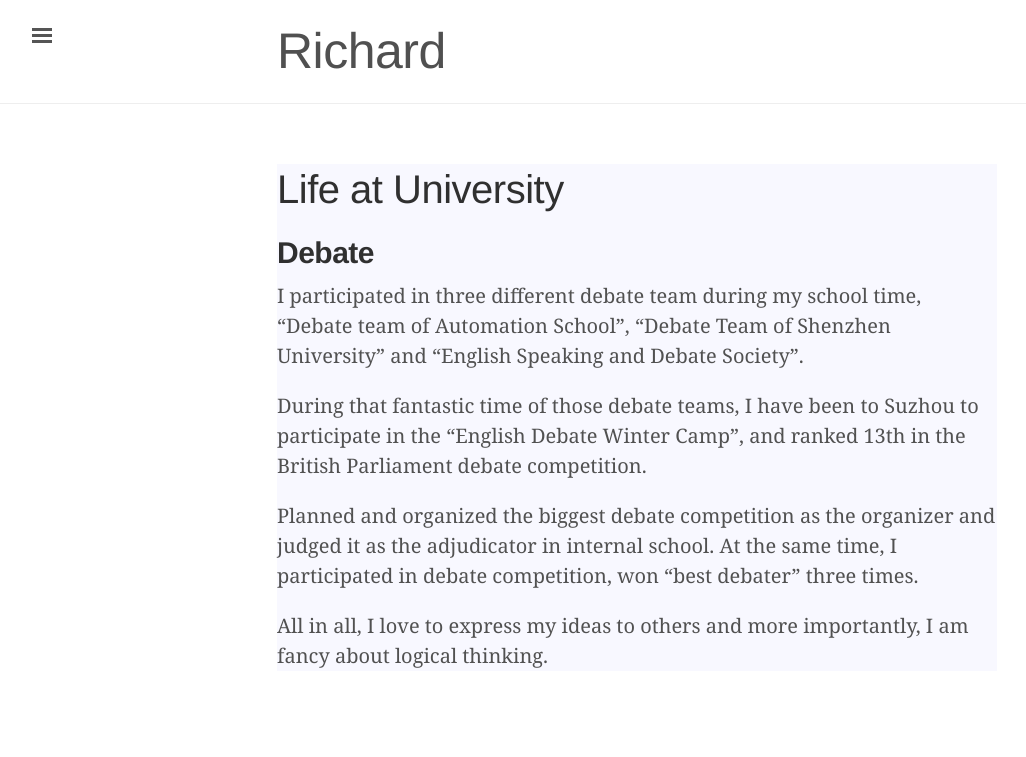
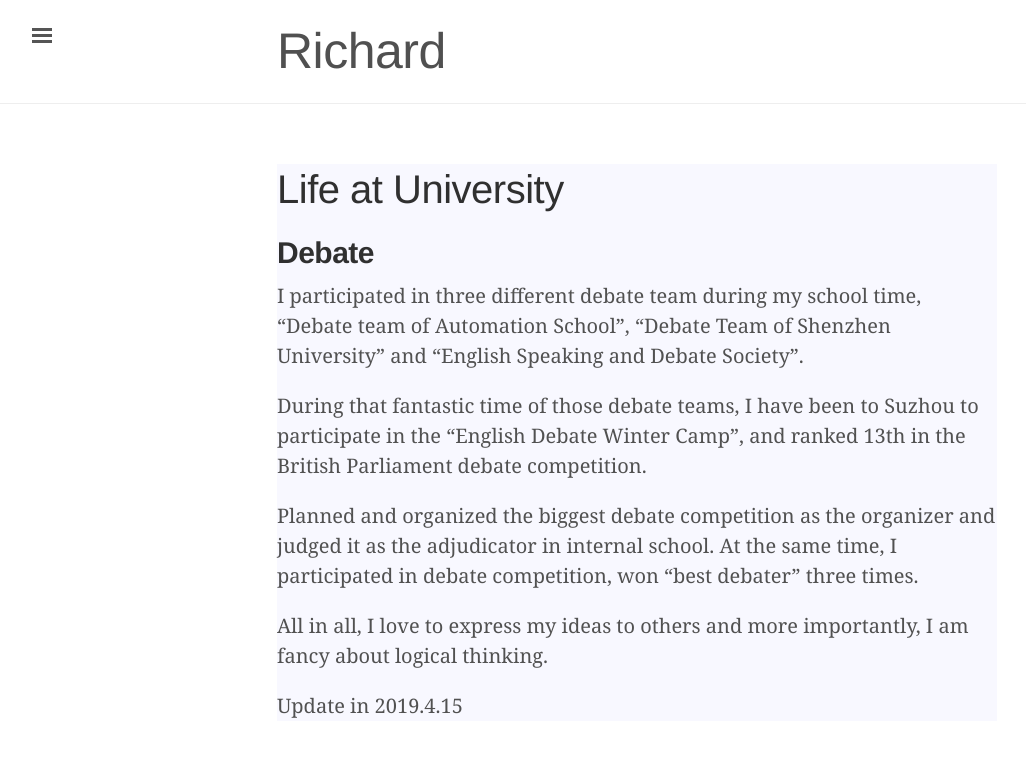
Before and after one commit to CheKaiWei/richard.github.io, a Jekyll site: the page built from life-at-university.md, in a window 1280 px wide. Shown: the top 757 px of the page, without its empty margins (3-1029 px from the left). Built offline with Jekyll 4.4.1, drawn with Linux system fonts in a browser that asks for light colours.

Commit message:
update university

```diff
--- a/life-at-university.md
+++ b/life-at-university.md
@@ -10,3 +10,5 @@ During that fantastic time of those debate teams, I have been to Suzhou to parti
 Planned and organized the biggest debate competition as the organizer and judged it as the adjudicator in internal school. At the same time,  I participated in debate competition, won "best debater" three times.
 
 All in all, I love to express my ideas to others and more importantly, I am fancy about logical thinking.
+
+Update in 2019.4.15
```
